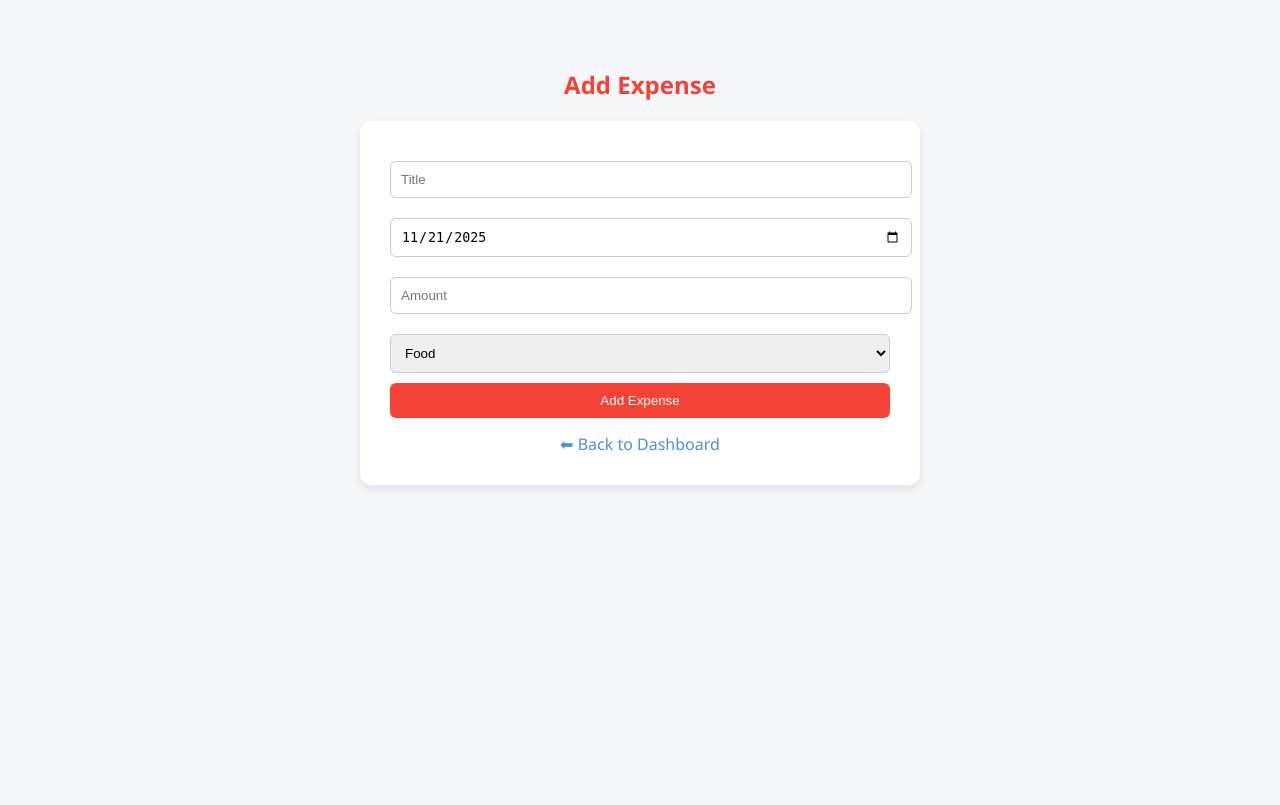
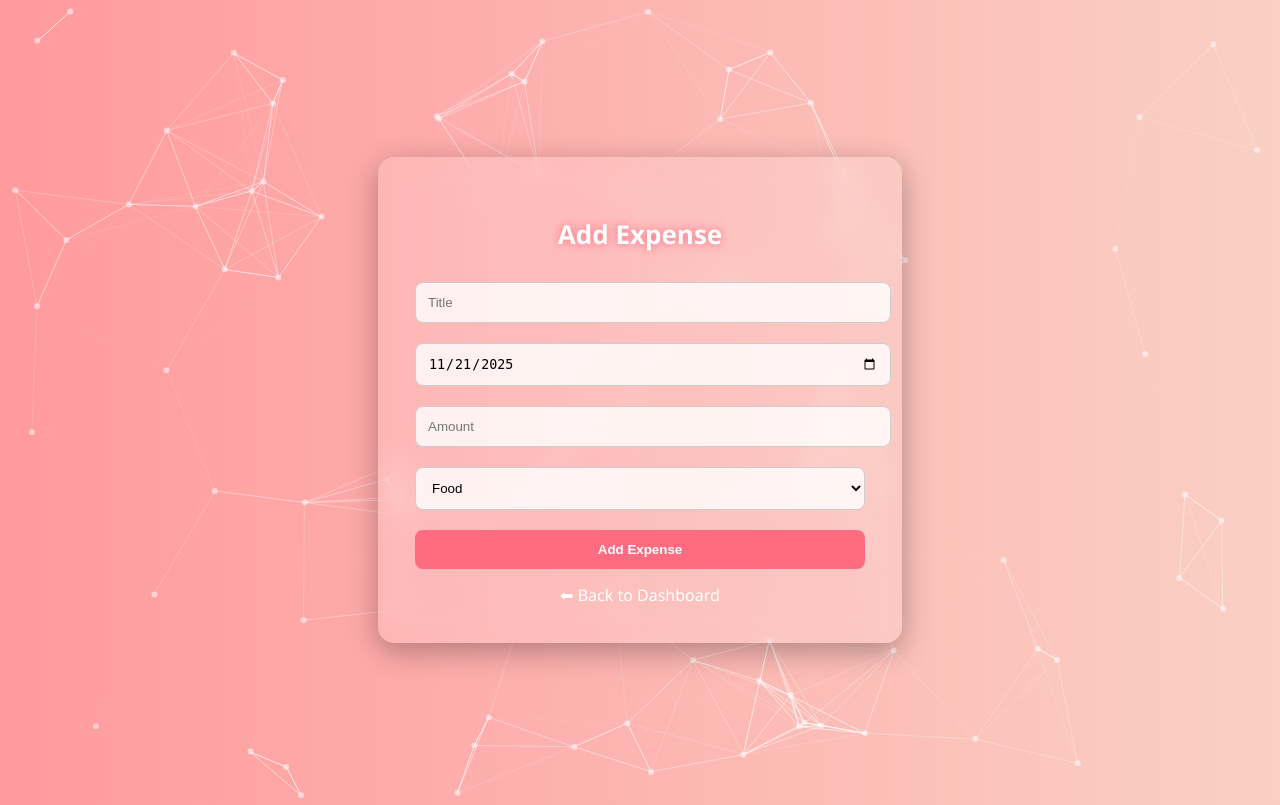
Before and after one commit to Sipun2104/minorfinal, a Flask app: page /add in a window 1280 px wide. Before the commit the page ends 489 px from the top, so only its background shows below. Run offline with Flask 3, Linux system fonts and the light colour scheme; a user stored in the database is signed in.

Commit message:
Update add_expense.html

```diff
--- a/templates/add_expense.html
+++ b/templates/add_expense.html
@@ -1,61 +1,127 @@
 <!DOCTYPE html>
-<html>
+<html lang="en">
 <head>
+  <meta charset="UTF-8">
   <title>Add Expense</title>
+
+  <!-- Particle.js CDN -->
+  <script src="https://cdn.jsdelivr.net/npm/particles.js@2.0.0/particles.min.js"></script>
+
   <style>
     body {
       font-family: 'Segoe UI', sans-serif;
-      background: #f5f7fa;
-      padding: 40px;
-      color: #333;
+      background: linear-gradient(to right, #ff9a9e, #fad0c4);
+      margin: 0;
+      height: 100vh;
+      overflow: hidden;
+      display: flex;
+      justify-content: center;
+      align-items: center;
     }
+
+    #particles-js {
+      position: absolute;
+      width: 100%;
+      height: 100%;
+      z-index: -1;
+      top: 0;
+      left: 0;
+    }
+
+    form {
+      background: rgba(255, 255, 255, 0.15);
+      padding: 35px;
+      border-radius: 16px;
+      backdrop-filter: blur(12px);
+      box-shadow: 0 8px 30px rgba(0, 0, 0, 0.3);
+      animation: slideIn 0.8s ease forwards;
+      opacity: 0;
+      transform: translateY(50px);
+      max-width: 450px;
+      width: 100%;
+      border: 2px solid transparent;
+      transition: 0.3s;
+      z-index: 5;
+    }
+
+    form:hover {
+      border-color: #ff6b81;
+      transform: translateY(-5px) rotateX(4deg) rotateY(-4deg);
+      box-shadow: 0 0 20px #ff6b81,
+                  0 0 40px #ff6b81,
+                  0 0 60px #ff6b81;
+    }
+
+    @keyframes slideIn {
+      to {
+        opacity: 1;
+        transform: translateY(0);
+      }
+    }
+
     h2 {
-      color: #F44336;
+      text-align: center;
       margin-bottom: 20px;
+      color: white;
+      font-size: 26px;
+      text-shadow: 0 0 10px #ff6b81;
     }
-    form {
-      background: white;
-      padding: 30px;
-      border-radius: 12px;
-      max-width: 500px;
-      margin: auto;
-      box-shadow: 0 4px 10px rgba(0,0,0,0.1);
-    }
+
     input, select {
       width: 100%;
-      padding: 10px;
+      padding: 12px;
       margin: 10px 0;
-      border-radius: 6px;
+      border-radius: 8px;
       border: 1px solid #ccc;
+      background: rgba(255,255,255,0.8);
+      transition: 0.3s;
     }
+
+    input:focus, select:focus {
+      border-color: #ff6b81;
+      transform: scale(1.03);
+      outline: none;
+    }
+
     button {
-      background: #F44336;
+      width: 100%;
+      padding: 12px;
+      background-color: #ff6b81;
       color: white;
-      padding: 10px;
-      width: 100%;
       border: none;
-      border-radius: 6px;
+      border-radius: 8px;
       cursor: pointer;
-      transition: background 0.3s ease;
+      font-weight: bold;
+      margin-top: 10px;
+      transition: 0.3s;
     }
+
     button:hover {
-      background: #d32f2f;
+      transform: scale(1.05);
+      background-color: #e63950;
     }
+
     a {
       display: block;
       text-align: center;
       margin-top: 15px;
-      color: #4A90E2;
+      color: white;
       text-decoration: none;
     }
   </style>
 </head>
+
 <body>
-  <h2 align="center">Add Expense</h2>
+
+  <div id="particles-js"></div>
+
   <form method="POST">
+    <h2>Add Expense</h2>
+
     <input name="title" placeholder="Title" required>
     <input name="date" type="date" value="{{ current_date }}" required>
     <input name="amount" type="number" step="0.01" placeholder="Amount" required>
+
     <select name="category">
       <option>Food</option>
       <option>Travel</option>
@@ -63,8 +129,23 @@
       <option>Utilities</option>
       <option>Other</option>
     </select>
+
     <button type="submit">Add Expense</button>
+
     <a href="/dashboard">⬅ Back to Dashboard</a>
   </form>
+
+  <script>
+    particlesJS("particles-js", {
+      "particles": {
+        "number": { "value": 80 },
+        "size": { "value": 3 },
+        "move": { "speed": 2 },
+        "line_linked": { "enable": true, "distance": 150 },
+        "opacity": { "value": 0.5 }
+      }
+    });
+  </script>
+
 </body>
 </html>
```
